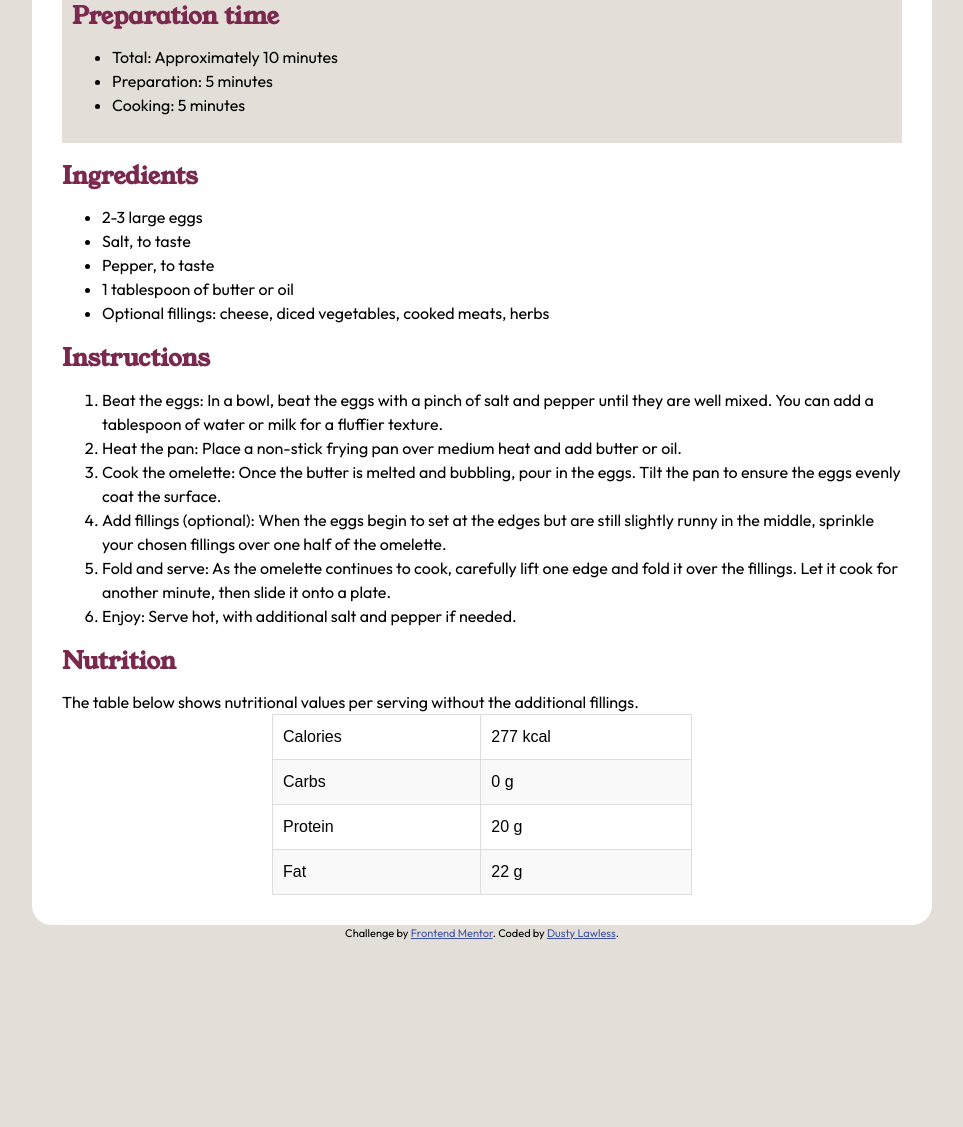
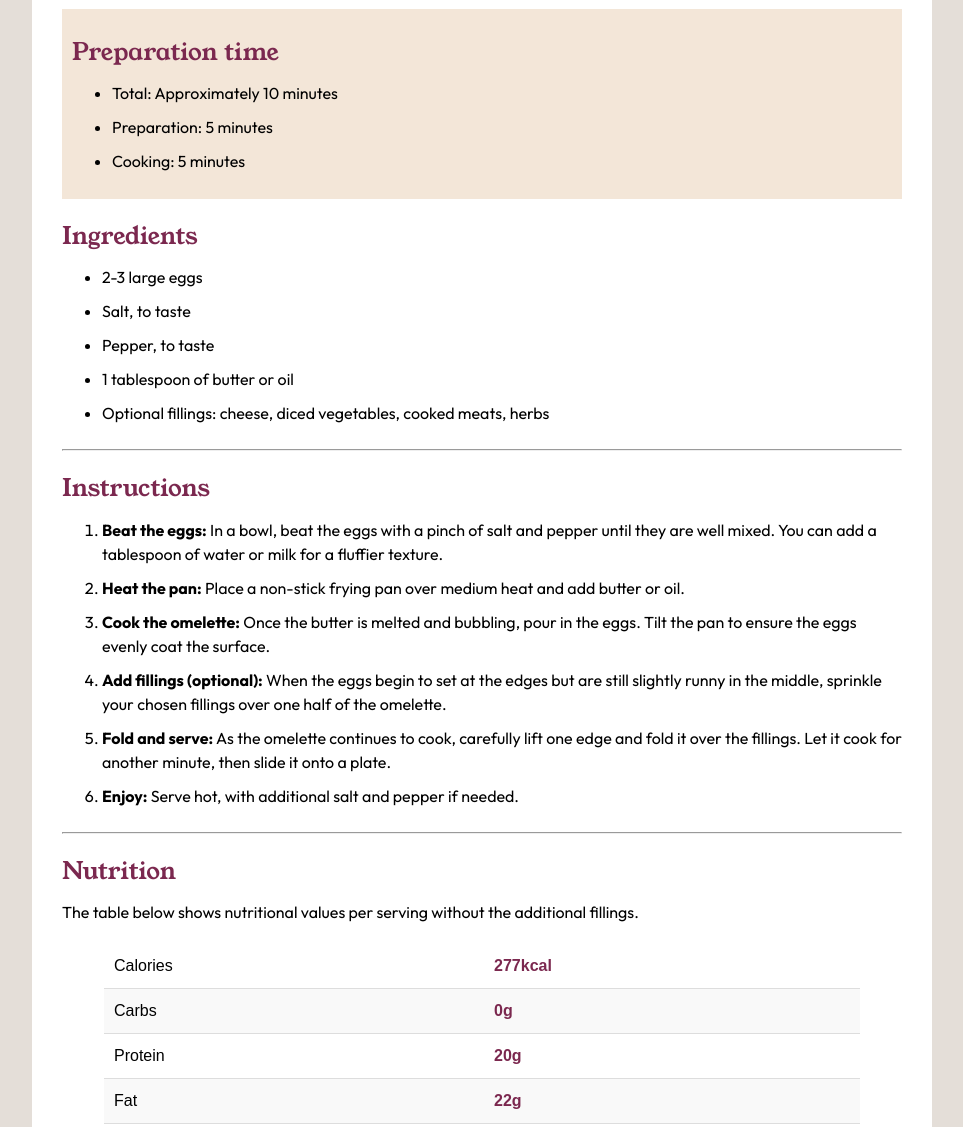
Before and after one commit to djlaw90/recipe-page, a plain HTML site: page index.html in a window 1280 px wide. Shown: the part 616-1743 px from the top of the page, without its empty margins (158-1121 px from the left). Before the commit the page ends 1557 px from the top, so only its background shows below. Drawn offline with Linux system fonts and the light colour scheme.

Commit message:
desktop view done

```diff
--- a/index.html
+++ b/index.html
@@ -42,21 +42,23 @@
           <li>Optional fillings: cheese, diced vegetables, cooked meats, herbs</li>
         </ul>
       </section>
+      <hr>
       <section class="instructions">
         <h2>Instructions</h2>
         <ol>
-          <li>Beat the eggs: In a bowl, beat the eggs with a pinch of salt and pepper until they are well mixed.
+          <li><strong>Beat the eggs:</strong> In a bowl, beat the eggs with a pinch of salt and pepper until they are well mixed.
             You can add a tablespoon of water or milk for a fluffier texture.</li>
-          <li>Heat the pan: Place a non-stick frying pan over medium heat and add butter or oil.</li>
-          <li>Cook the omelette: Once the butter is melted and bubbling, pour in the eggs. Tilt the pan to ensure
+          <li><strong>Heat the pan:</strong> Place a non-stick frying pan over medium heat and add butter or oil.</li>
+          <li><strong>Cook the omelette:</strong> Once the butter is melted and bubbling, pour in the eggs. Tilt the pan to ensure
             the eggs evenly coat the surface.</li>
-          <li>Add fillings (optional): When the eggs begin to set at the edges but are still slightly runny in the
+          <li><strong>Add fillings (optional):</strong> When the eggs begin to set at the edges but are still slightly runny in the
             middle, sprinkle your chosen fillings over one half of the omelette.</li>
-          <li>Fold and serve: As the omelette continues to cook, carefully lift one edge and fold it over the
+          <li><strong>Fold and serve:</strong> As the omelette continues to cook, carefully lift one edge and fold it over the
             fillings. Let it cook for another minute, then slide it onto a plate.</li>
-          <li>Enjoy: Serve hot, with additional salt and pepper if needed.</li>
+          <li><strong>Enjoy:</strong> Serve hot, with additional salt and pepper if needed.</li>
         </ol>
       </section>
+      <hr>
       <section class="nutrition">
         <h2>Nutrition</h2>
 
@@ -65,19 +67,19 @@
           <tbody>
             <tr>
               <td>Calories</td>
-              <td>277 kcal</td>
+              <td class="value">277kcal</td>
             </tr>
             <tr>
               <td>Carbs</td>
-              <td>0 g</td>
+              <td class="value">0g</td>
             </tr>
             <tr>
               <td>Protein</td>
-              <td>20 g</td>
+              <td class="value">20g</td>
             </tr>
             <tr>
               <td>Fat</td>
-              <td>22 g</td>
+              <td class="value">22g</td>
             </tr>
           </tbody>
         </table>
--- a/styles.css
+++ b/styles.css
@@ -18,20 +18,34 @@ html {
 
 h1, h2 {
     font-family: 'Young Serif';
+    font-weight: 300;
 }
 
 h1 {
     font-size: 3em;
 }
 
-h2 {
+.value, h2 {
     color: hsl(332, 51%, 32%);
+}
+
+.value {
+    font-weight: bold;
+}
+
+li {
+    margin-bottom: 10px;
+}
+
+section {
+    margin-top: 3vh;
+    margin-bottom: 3vh;
 }
 
 .container {
     flex: 1;
     width: 900px;
-    margin: 0 auto;
+    margin: 30px auto;
     background-color: white;
     border-radius: 20px;
     padding: 30px;
@@ -43,21 +57,21 @@ h2 {
 
 .prep-time {
     margin-top: 10px;
-    background-color: hsl(30, 18%, 87%);
+    background-color: hsl(30, 54%, 90%);
     padding: 10px;
 
 }
 
 table {
-    width: 50%;
-    margin: auto;
+    width: 90%;
+    margin: 20px auto;
     border-collapse: collapse;
     text-align: left;
     font-family: Arial, sans-serif;
   }
 
   th, td {
-    border: 1px solid #ddd;
+    border-bottom: 1px solid #ddd;
     padding: 10px;
   }
 
```
